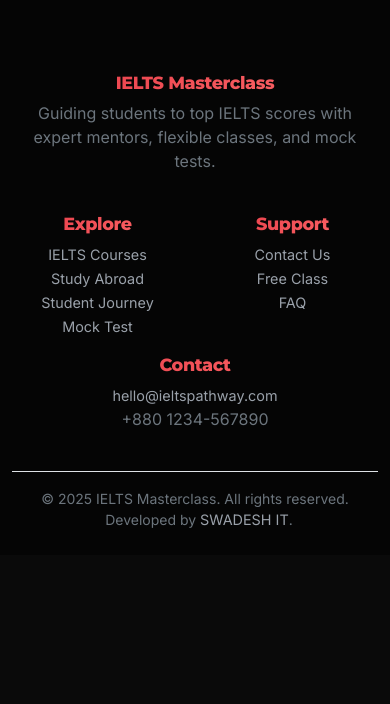
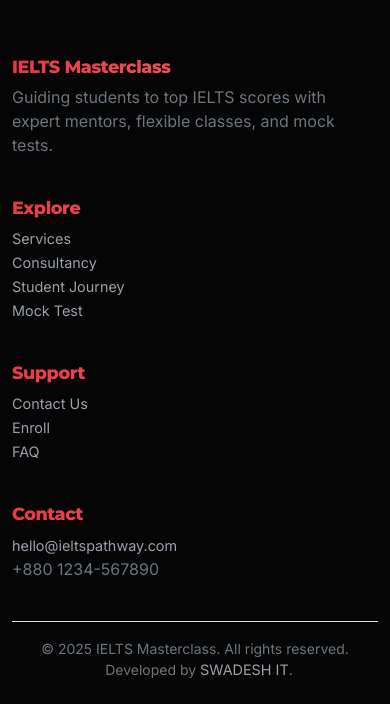
Before and after one commit to sayeed62135/IELTS, a plain HTML site: page ielts-test.html in a window 390 px wide. Shown: the part 6488-7192 px from the top of the page. Before the commit the page ends 7043 px from the top, so only its background shows below. Drawn offline with nearby package versions, Linux system fonts and the light colour scheme.

Commit message:
Update ielts-test.html

```diff
--- a/ielts-test.html
+++ b/ielts-test.html
@@ -653,27 +653,22 @@
   </section>
 
   <!-- FOOTER -->
-  <footer>
+  <footer id="contact">
     <div class="container">
-      <div class="row g-4 text-center text-md-start">
+      <div class="row g-4">
         <div class="col-md-4">
-          <div class="footer-logo mb-3 d-inline-block">
-            <img src="img/BC-IELTS_Reg-Centre.png" alt="IELTS Masterclass">
+          <div class="footer-logo mb-3">
+            <img src="img/BC-IELTS_Reg-Centre.png" alt="IELTS Masterclass" >
           </div>
-          <h5 class="mt-3">IELTS Masterclass</h5>
+          <h5>IELTS Masterclass</h5>
           <p class="text-secondary mb-3">Guiding students to top IELTS scores with expert mentors, flexible classes, and mock tests.</p>
         </div>
-        <div class="col-md-8">
-          <div class="row">
-            <div class="col-6 col-md-4"><h5>Explore</h5><ul class="list-unstyled"><li><a href="#courses">IELTS Courses</a></li><li><a href="#consultancy">Study Abroad</a></li><li><a href="#journey">Student Journey</a></li><li><a href="#mock">Mock Test</a></li></ul></div>
-            <div class="col-6 col-md-4"><h5>Support</h5><ul class="list-unstyled"><li><a href="#contact">Contact Us</a></li><li><a href="#trial">Free Class</a></li><li><a href="#faq">FAQ</a></li></ul></div>
-            <div class="col-12 col-md-4"><h5>Contact</h5><ul class="list-unstyled"><li><a href="mailto:hello@ieltspathway.com">hello@ieltspathway.com</a></li><li><span class="text-secondary">+880 1234-567890</span></li></ul></div>
-          </div>
-        </div>
+        <div class="col-md-3"><h5>Explore</h5><ul class="list-unstyled"><li><a href="#modules">Services</a></li><li><a href="#consultancy">Consultancy</a></li><li><a href="#journey">Student Journey</a></li><li><a href="#mock">Mock Test</a></li></ul></div>
+        <div class="col-md-3"><h5>Support</h5><ul class="list-unstyled"><li><a href="#contact">Contact Us</a></li><li><a href="#cta">Enroll</a></li><li><a href="#faq">FAQ</a></li></ul></div>
+        <div class="col-md-2"><h5>Contact</h5><ul class="list-unstyled"><li><a href="mailto:hello@ieltspathway.com">hello@ieltspathway.com</a></li><li><span class="text-secondary">+880 1234-567890</span></li></ul></div>
       </div>
       <div class="border-top border-opacity-10 mt-4 pt-3 text-center text-secondary small">
-        © 2025 IELTS Masterclass. All rights reserved.
-        <span class="ms-2">Developed by <a href="https://sayeed62135.github.io/swadesh-it/" style="color: #E63946;">SWADESH IT</a>.</span>
+        © 2025 IELTS Masterclass. All rights reserved. <span class="ms-2">Developed by <a href="https://sayeed62135.github.io/swadesh-it/" style="color: #E63946;">SWADESH IT</a>.</span>
       </div>
     </div>
   </footer>
```
